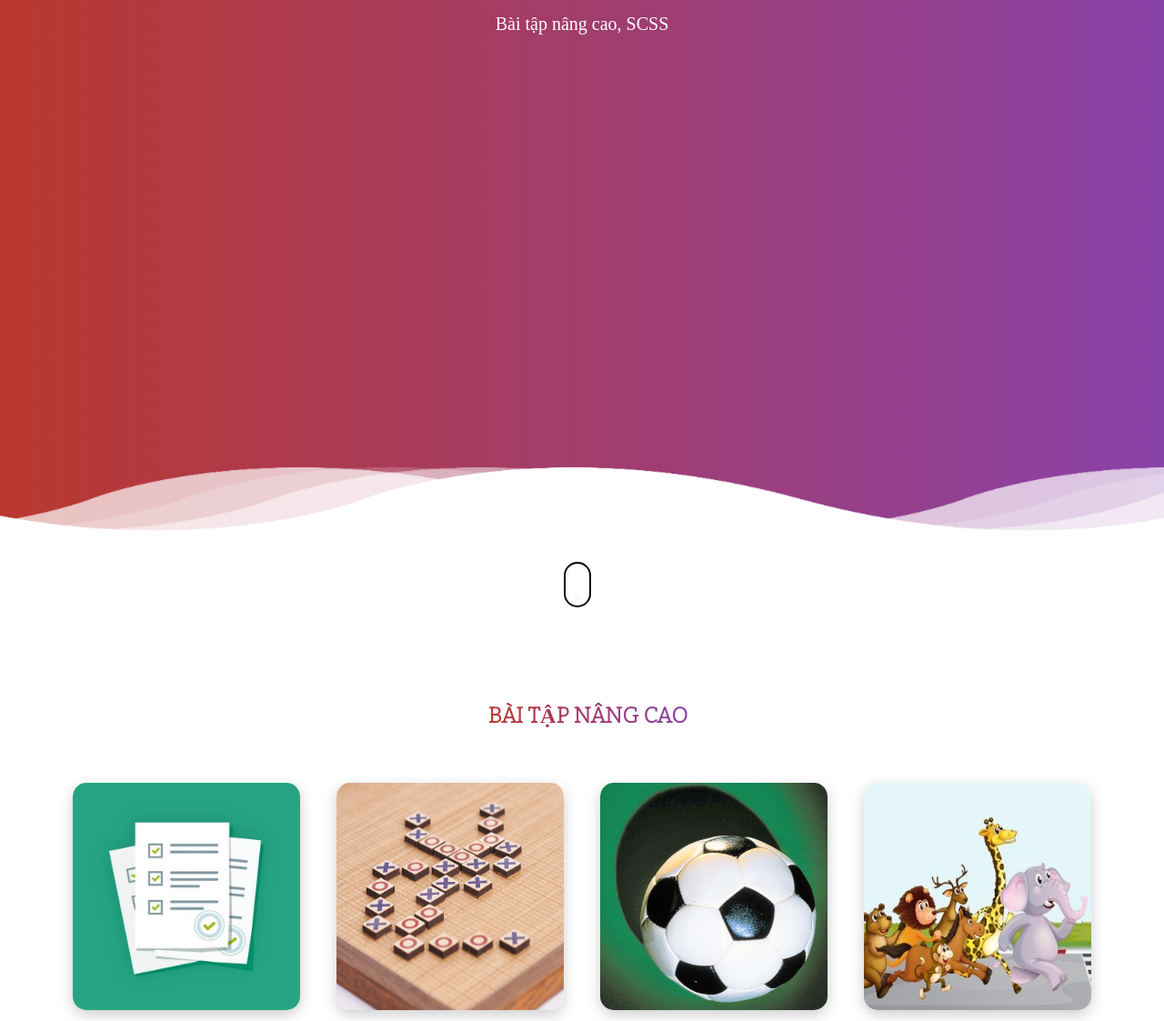
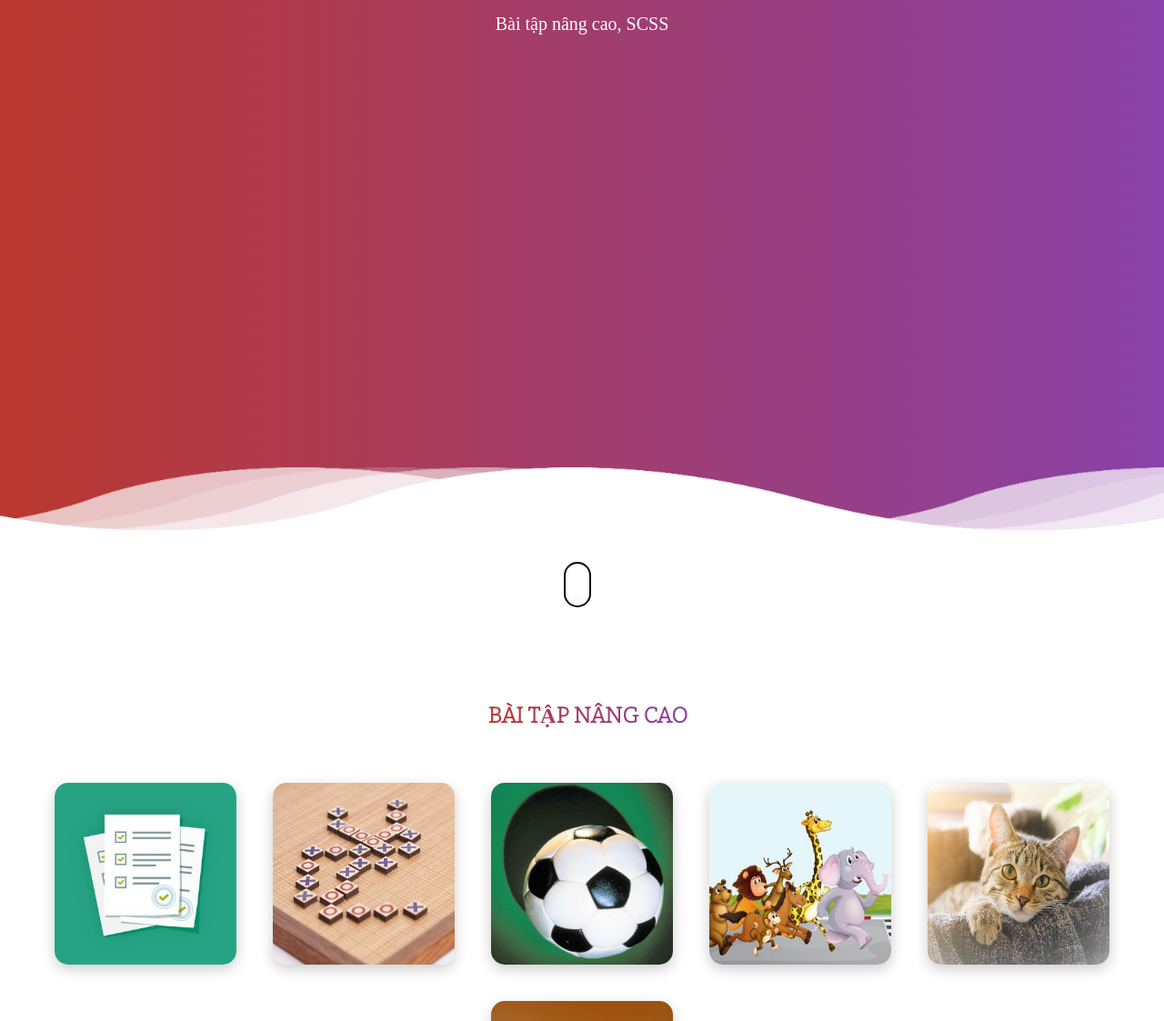
Before and after one commit to 1951012114/udw2, a plain HTML site: page advance/advance.html in a window 1280 px wide. Shown: the part 123-1246 px from the top of the page at 91% size. Drawn offline with nearby package versions, Linux system fonts and the light colour scheme.

Commit message:
Update advance.css

```diff
--- a/advance/advance.css
+++ b/advance/advance.css
@@ -299,3 +299,18 @@ h1{
         transform:translateY(15px);
     }
 }
+/* Responsive */
+@media (max-width:1650px) {
+    .container .card{
+        width: 200px;
+        height: 200px;
+    }
+    .container .card .imgBx img{
+        width: 200px;
+        height: 200px;
+    }
+    .container .card .img_content
+    {
+        height: 95px;
+    }
+}
```
